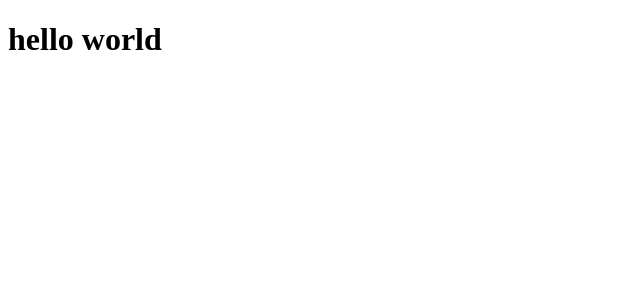
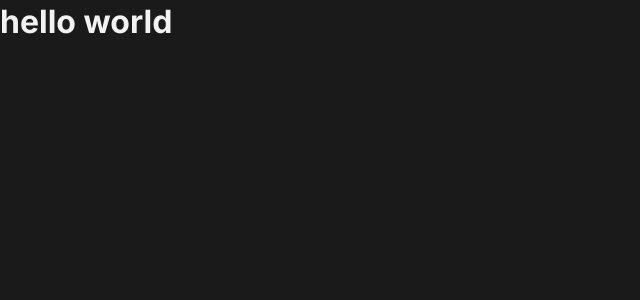
Before and after one commit to caiotracera/todo-vite, a React (Vite) app: page / in a window 1280 px wide. Shown: the top 300 px of the page, without its empty margins (0-640 px from the left). Built offline with nearby package versions, Linux system fonts and the light colour scheme.

Commit message:
style(theme): add theme and global style

```diff
--- a/package.json
+++ b/package.json
@@ -11,12 +11,14 @@
   },
   "dependencies": {
     "react": "^18.2.0",
-    "react-dom": "^18.2.0"
+    "react-dom": "^18.2.0",
+    "styled-components": "^6.0.1"
   },
   "devDependencies": {
     "@caiotracera/eslint-config": "^3.0.2",
     "@types/react": "^18.0.37",
     "@types/react-dom": "^18.0.11",
+    "@types/styled-components": "^5.1.26",
     "@typescript-eslint/eslint-plugin": "^5.59.0",
     "@typescript-eslint/parser": "^5.59.0",
     "@vitejs/plugin-react-swc": "^3.0.0",
--- a/src/main.tsx
+++ b/src/main.tsx
@@ -1,11 +1,17 @@
 import * as React from 'react';
 
 import * as ReactDOM from 'react-dom/client';
+import { ThemeProvider } from 'styled-components';
 
 import { App } from '@/App';
+import { GlobalStyle } from '@/styles/global';
+import { theme } from '@/styles/theme';
 
 ReactDOM.createRoot(document.getElementById('root') as HTMLElement).render(
   <React.StrictMode>
-    <App />
+    <ThemeProvider theme={theme}>
+      <GlobalStyle />
+      <App />
+    </ThemeProvider>
   </React.StrictMode>,
 );
--- /dev/null
+++ b/src/styles/global.ts
@@ -0,0 +1,27 @@
+import { createGlobalStyle, css } from 'styled-components';
+
+export const GlobalStyle = createGlobalStyle`
+  ${({ theme }) => css`
+    * {
+      margin: 0;
+      padding: 0;
+      box-sizing: border-box;
+    }
+
+    body {
+      background: ${theme.colors['gray-600']};
+      color: ${theme.colors['gray-100']};
+      -webkit-font-smoothing: antialiased;
+    }
+
+    body,
+    input,
+    textarea,
+    button {
+      font-family: ${theme.font.family.default};
+      font-weight: ${theme.font.weight.regular};
+      font-size: 1rem;
+      line-height: 1.4;
+    }
+  `}
+`;
--- /dev/null
+++ b/src/styles/theme.ts
@@ -0,0 +1,39 @@
+export const theme = {
+  colors: {
+    'blue-700': '#1E6F9F',
+    'blue-500': '#4EA8DE',
+    'purple-700': '#5E60CE',
+    'purple-500': '#8284FA',
+    'gray-100': '#F2F2F2',
+    'gray-200': '#D9D9D9',
+    'gray-300': '#808080',
+    'gray-400': '#333333',
+    'gray-500': '#262626',
+    'gray-600': '#1A1A1A',
+    'gray-700': '#0D0D0D',
+    'red-500': '#E25858',
+  },
+  font: {
+    family: {
+      default: 'Inter, sans-serif',
+    },
+    weight: {
+      regular: 400,
+      bold: 700,
+    },
+    size: {
+      /**
+       * 16px
+       */
+      medium: '1rem',
+      /**
+       * 14px
+       */
+      small: '0.875rem',
+      /**
+       * 12px
+       */
+      tiny: '0.75rem',
+    },
+  },
+} as const;
```
Also changed, not shown: src/@types/styled.d.ts (added, +10 -0 lines), 1 other file (tests, documents, lock files or other folders).
